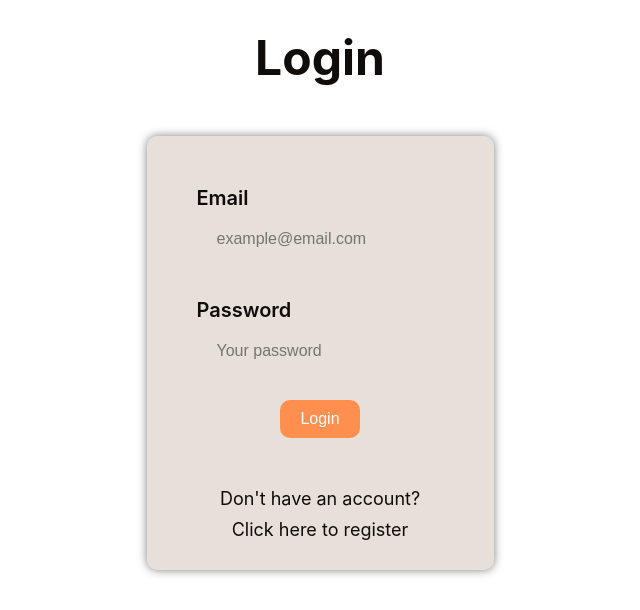
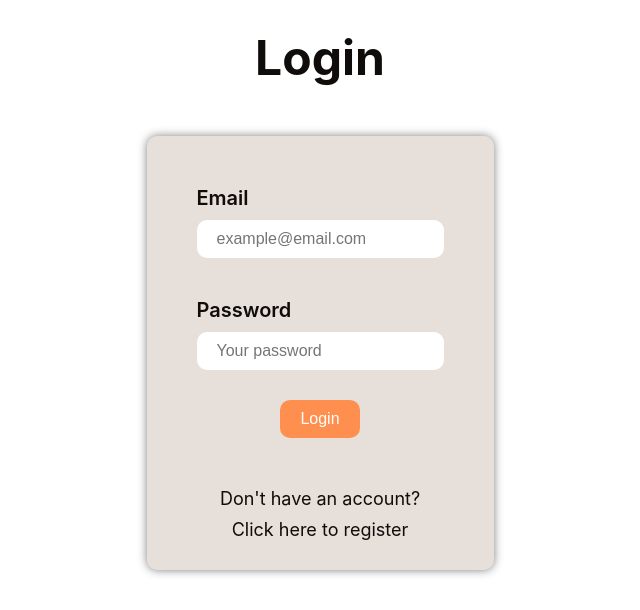
Before and after one commit to fortijs40/parKing-partner, a PHP site: page /login.html in a window 1280 px wide. Shown: the part 100-710 px from the top of the page, without its empty margins (320-960 px from the left). Run offline with PHP 8.4, Linux system fonts and the light colour scheme.

Commit message:
making stuff nicer

```diff
--- a/person_reg.html
+++ b/person_reg.html
@@ -4,6 +4,7 @@
     <meta charset="UTF-8">
     <title>ParKing</title>
     <meta content="width=device-width, initial-scale=1" name="viewport">
+    <link href="../src/css/signup.css" rel="stylesheet">
     <link href="../src/css/main.css" rel="stylesheet">
     <link href="../src/css/colors-light.css" id="theme-style" rel="stylesheet">
     <link href="../src/IMG/favicon/apple-touch-icon.png" rel="apple-touch-icon" sizes="180x180">
--- a/src/css/interactables.css
+++ b/src/css/interactables.css
@@ -80,7 +80,7 @@
     border-radius: 10px;
     padding: 10px 20px;
     font-size: 16px;
-    background-color: rgb(var(--secondary-color));
+    background-color: white;
     color: rgb(var(--text-color));
 }
 
```
